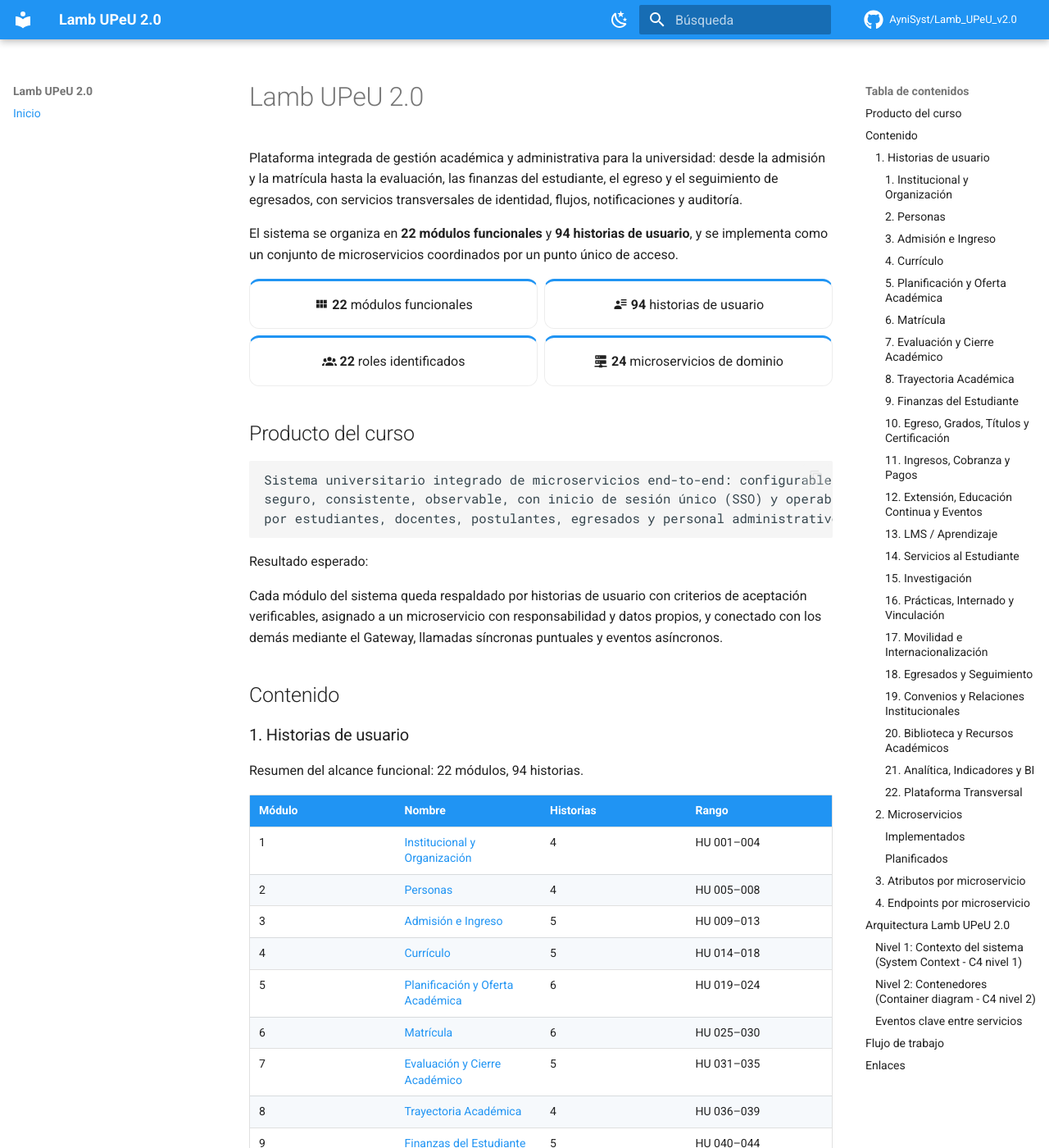
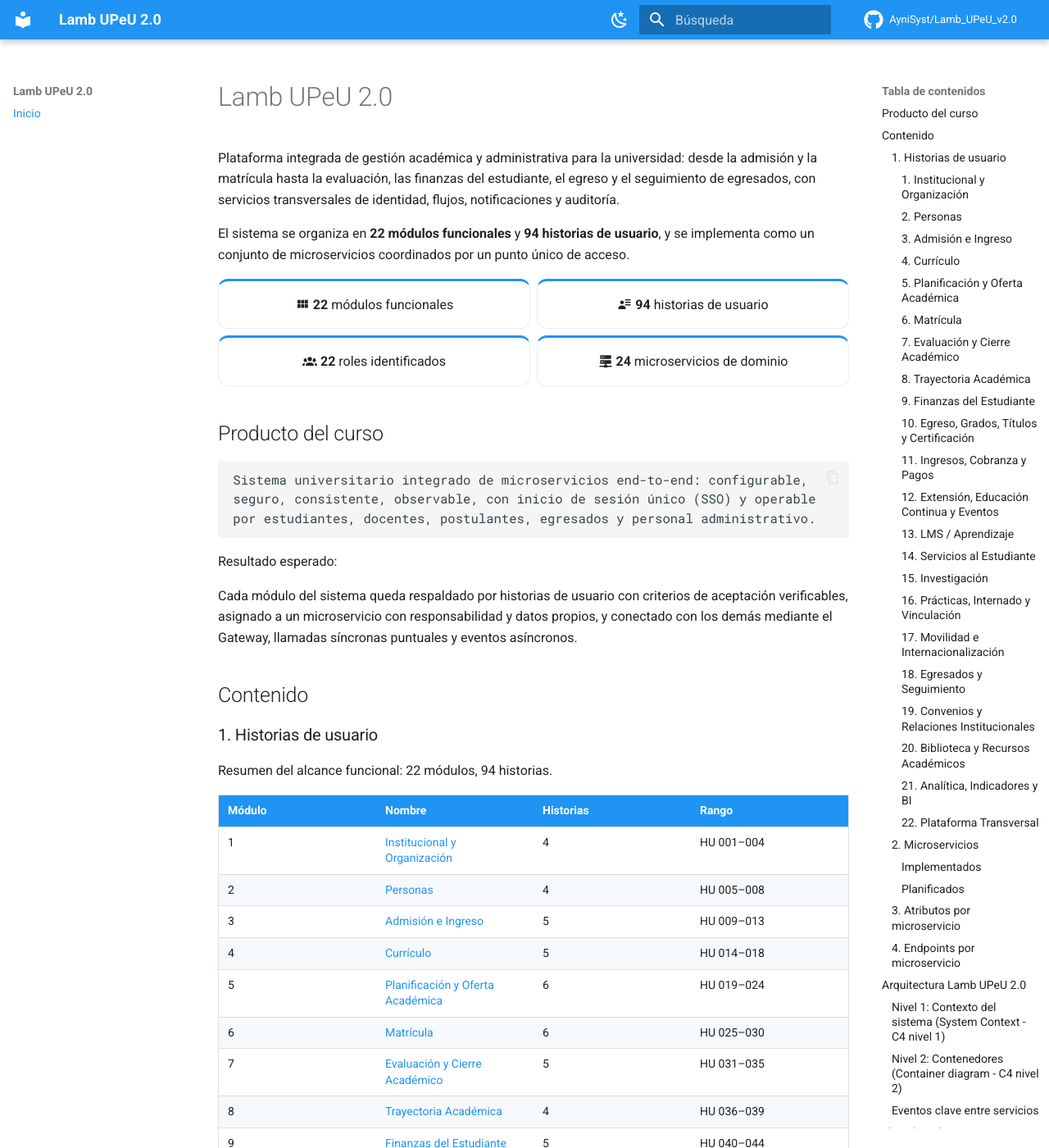
Before and after one commit to AyniSyst/Lamb_UPeU_v2.0, an MkDocs documentation site: the page built from docs/index.md, in a window 1280 px wide and 1400 px high. Shown: the whole window at 82% size. Built offline with MkDocs 1.6.1 and Material for MkDocs 9.7.7, drawn with Linux system fonts in a browser that asks for light colours; comment, search, counter and statistics services are not loaded.

Commit message:
Ancho equilibrado estilo pagatu (68rem) y TOC derecha mas compacto

```diff
--- a/docs/stylesheets/extra.css
+++ b/docs/stylesheets/extra.css
@@ -10,18 +10,18 @@
   --md-accent-fg-color:         #d69e2e;
 }
 
-/* === Ancho total: aprovechar toda la pantalla === */
+/* === Ancho equilibrado estilo pagatu === */
 .md-grid {
-  max-width: 85rem;
+  max-width: 68rem;
 }
 
-/* Sidebar izquierdo (navegacion) un poco mas ancho para empujarlo hacia la derecha */
+/* Sidebars al estilo pagatu: nav izquierda estandar, TOC derecha mas cerca del contenido */
 @media screen and (min-width: 76.25em) {
   .md-sidebar--primary {
-    width: 14rem;
+    width: 12.1rem;
   }
   .md-sidebar--secondary {
-    width: 12rem;
+    width: 11rem;
   }
 }
 
```
